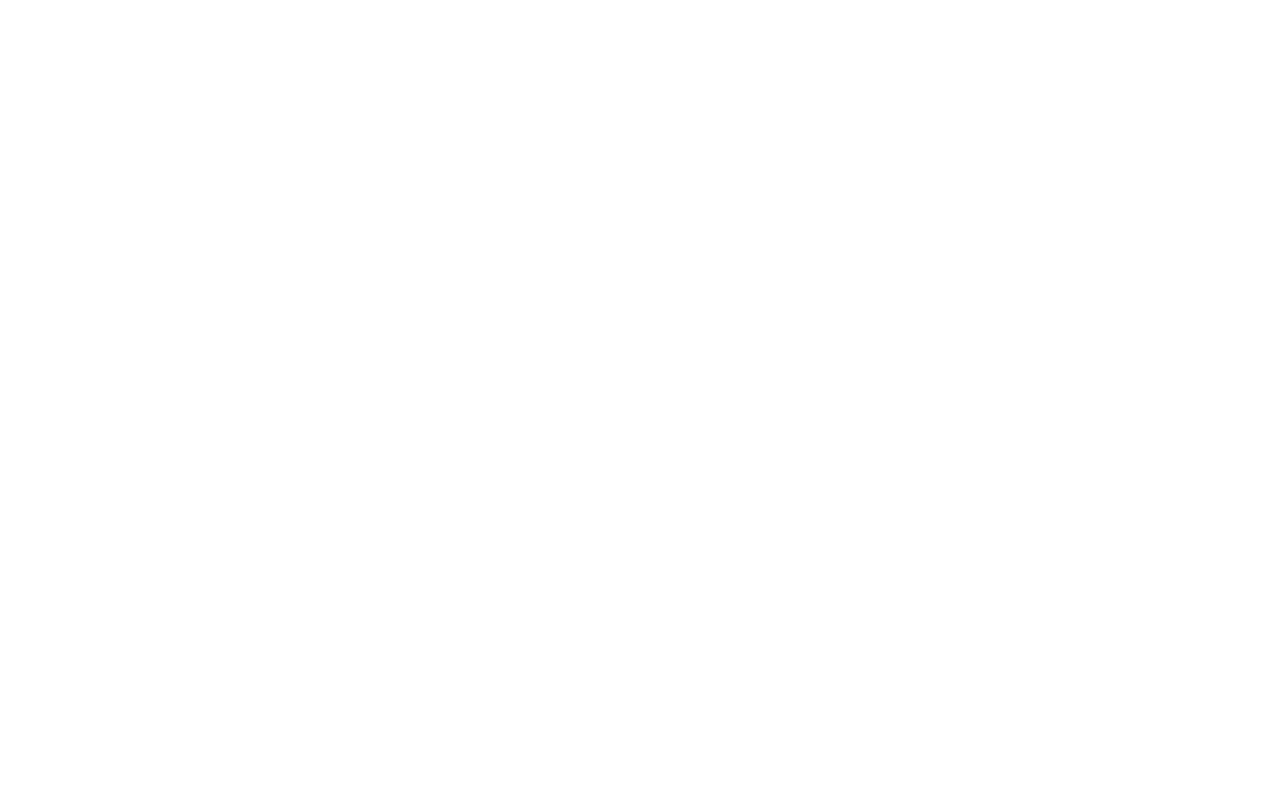
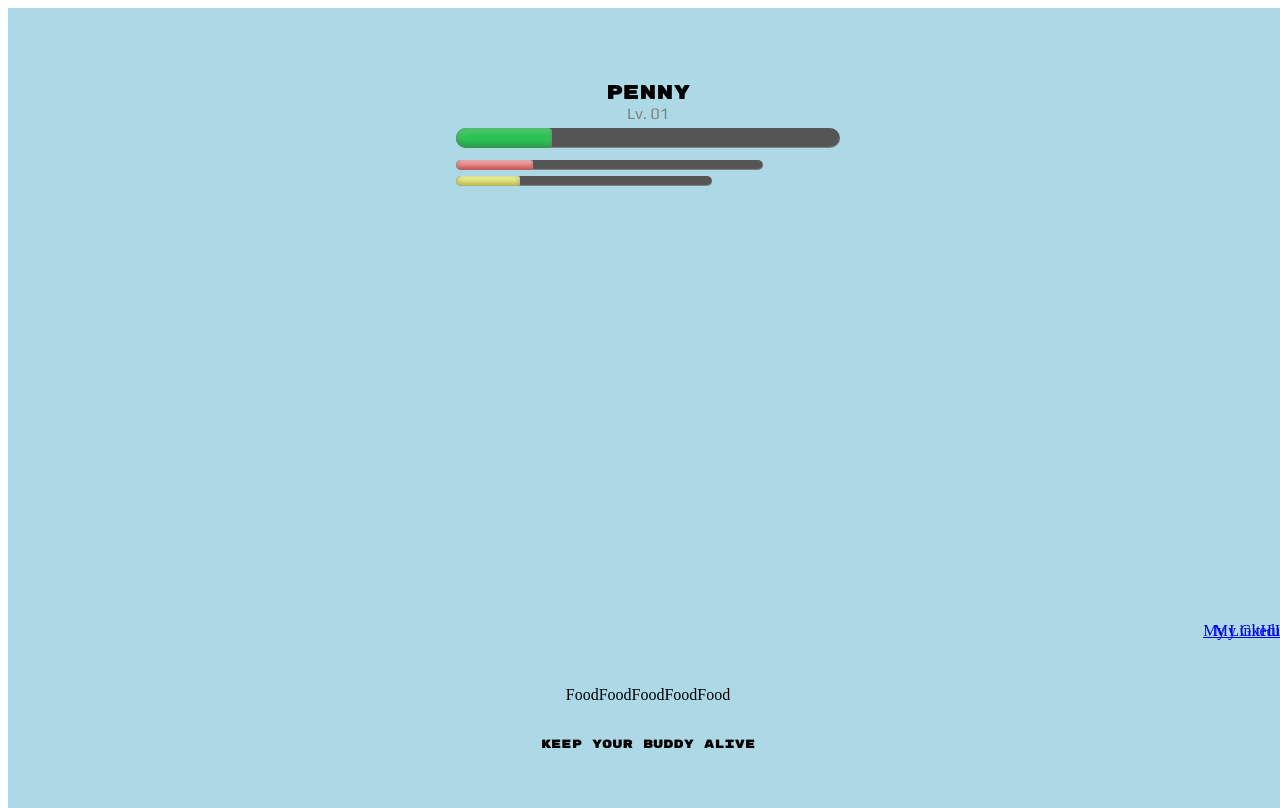
Before and after one commit to ablin2012/my-little-buddy, a website built with webpack: page index.html in a window 1280 px wide. Built offline with nearby package versions, Linux system fonts and the light colour scheme.

Commit message:
friday project progress

```diff
--- a/index.html
+++ b/index.html
@@ -11,6 +11,29 @@
   </head>
 
   <body>
+      <canvas id="bg"></canvas>
+      <div id="world"></div>
+      <div id="instructions">Keep Your Buddy Alive</div>
+      <div id="level">Lv. 01</div>
+      <div id="buddy-name">Penny</div>
+      <div class="progress-bar" id="exp-bar">
+        <span style="width: 25%"></span>
+      </div>
+      <div class="progress-bar"  id="hunger-bar">
+        <span style="width: 25%"></span>
+      </div>
+      <div class="progress-bar" id="happiness-bar">
+        <span style="width: 25%"></span>
+      </div>
+      <a class="personal-link" href="https://www.linkedin.com/in/adam-lin-2020/" target="blank">My LinkedIn</a>
+      <a class="personal-link" href="https://github.com/ablin2012" target="blank">My GitHub</a>
+      <ul id="food">
+          <li>Food</li>
+          <li>Food</li>
+          <li>Food</li>
+          <li>Food</li>
+          <li>Food</li>
+      </ul>
   </body>
 
 </html>
--- a/package.json
+++ b/package.json
@@ -29,10 +29,10 @@
     "regenerator-runtime": "^0.13.9",
     "sass": "^1.52.3",
     "sass-loader": "^13.0.0",
+    "three": "^0.141.0",
     "webpack": "^5.73.0",
     "webpack-cli": "^4.10.0"
   },
-
   "browserslist": [
     "defaults"
   ]
--- a/src/index.js
+++ b/src/index.js
@@ -0,0 +1,43 @@
+import * as THREE from 'three';
+
+let scene,
+  camera,
+  controls,
+  fieldOfView,
+  aspectRatio,
+  nearPlane,
+  farPlane,
+  shadowLight,
+  backLight,
+  light,
+  renderer,
+  container;
+
+
+
+function init(){
+    const canvas = document.querySelector('#bg');
+    const backgroundColor = "rgb(132, 219, 250)";
+
+    // create scene
+    scene = new THREE.Scene();
+    scene.background = new THREE.Color(backgroundColor);
+    scene.fog = new THREE.Fog(backgroundColor, 60, 100);
+
+    // create camera
+    camera = new THREE.PerspectiveCamera(60, window.innerWidth/ window.innerHeight, 0.1, 1000);
+    camera.position.setX(-300);
+    camera.position.setY(300);
+    camera.position.setZ(100);
+
+    // create renderer
+    renderer = new THREE.WebGLRenderer({canvas, antialias: true});
+    renderer.shadowMap.enabled = true;
+    renderer.setPixelRatio(window.devicePixelRatio);
+    renderer.setSize(window.innerWidth, window.innerHeight);
+    document.body.appendChild(renderer.domElement);
+
+    // event listeners
+}
+
+init();
--- a/src/index.scss
+++ b/src/index.scss
@@ -0,0 +1,5 @@
+@import url('https://fonts.googleapis.com/css2?family=Play&family=Rubik+Mono+One&display=swap');
+@import "./styles/reset.css";
+@import "./styles/world.scss";
+@import "./styles/buddy_info.scss";
+@import "./styles/items.scss";
--- /dev/null
+++ b/src/styles/buddy_info.scss
@@ -0,0 +1,86 @@
+#buddy-name {
+    font-family: 'Rubik Mono One', sans-serif;
+    position: absolute;
+    display: flex;
+    justify-content: center;
+    width: 100%;
+    top: 10%;
+    font-size: 20px;
+}
+
+#level {
+    font-family: 'Play', sans-serif;
+    color: gray;
+    position: absolute;
+    display: flex;
+    justify-content: center;
+    width: 100%;
+    top: 13%;
+}
+
+#exp-bar {
+    position: absolute;
+    display: flex;
+    margin-left: 35%;
+    width: 30%;
+    top: 16%;
+}
+
+#hunger-bar {
+    position: absolute;
+    display: flex;
+    margin-left: 35%;
+    width: 24%;
+    top: 20%;
+    height: 10px;
+}
+
+#happiness-bar {
+    position: absolute;
+    display: flex;
+    margin-left: 35%;
+    width: 20%;
+    top: 22%;
+    height: 10px;
+}
+
+.progress-bar {
+    height: 20px;
+    position: relative;
+    background: #555;
+    border-radius: 25px;
+    padding: 0px;
+    box-shadow: inset 0 -1px 1px rgba(255, 255, 255, 0.3);
+}
+
+.progress-bar > span {
+    display: flex;
+    justify-content: flex-start;
+    height: 100%;
+    border-top-right-radius: 8px;
+    border-bottom-right-radius: 8px;
+    border-top-left-radius: 20px;
+    border-bottom-left-radius: 20px;
+    background-color: rgb(43,194,83);
+    background-image: linear-gradient(
+      center bottom,
+      rgb(43,194,83) 37%,
+      rgb(84,240,84) 69%
+    );
+    box-shadow:
+      inset 0 2px 9px  rgba(255,255,255,0.3),
+      inset 0 -2px 6px rgba(0,0,0,0.4);
+    position: relative;
+    overflow: hidden;
+
+}
+
+#happiness-bar > span {
+    background-color: #f1ec65;
+    background-image: linear-gradient(to bottom, #e6f287, #f1ec65);
+}
+
+#hunger-bar > span {
+    background-color: #f96060;
+    background-image: linear-gradient(to bottom, #f0a3a3, #f96060);
+}
--- /dev/null
+++ b/src/styles/items.scss
@@ -0,0 +1,8 @@
+#food {
+    position: absolute;
+    bottom: 10%;
+    display: flex;
+    flex-direction: row;
+    justify-content: center;
+    width: 100%
+}
--- /dev/null
+++ b/src/styles/reset.css
@@ -0,0 +1,4 @@
+ul {
+    list-style: none;
+    padding-left: 0;
+}
--- /dev/null
+++ b/src/styles/world.scss
@@ -0,0 +1,32 @@
+canvas {
+    position: fixed;
+    top: 0;
+    left: 0;
+}
+
+#world {
+    background: lightblue;
+    position: absolute;
+    height: 100%;
+    width: 100%;
+    overflow: hidden;
+}
+
+
+#instructions {
+    position: absolute;
+    font-family: 'Rubik Mono One', sans-serif;
+    font-size: 12px;
+    width: 100%;
+    display: flex;
+    bottom: 6%;
+    justify-content: center;
+}
+
+.personal-link {
+    position: absolute;
+    display: flex;
+    justify-content: flex-end;
+    width: 100%;
+    bottom: 20%;
+}
```
Also changed, not shown: src/scripts/buddy.js (added, +53 -0 lines), src/scripts/buddy_util.js (added, +13 -0 lines), src/scripts/food.js (added, +7 -0 lines), src/scripts/piggy.js (added, +7 -0 lines), trash/copied_dragon.js (added, +268 -0 lines), README.md, dist/main.css, 2 other files.
